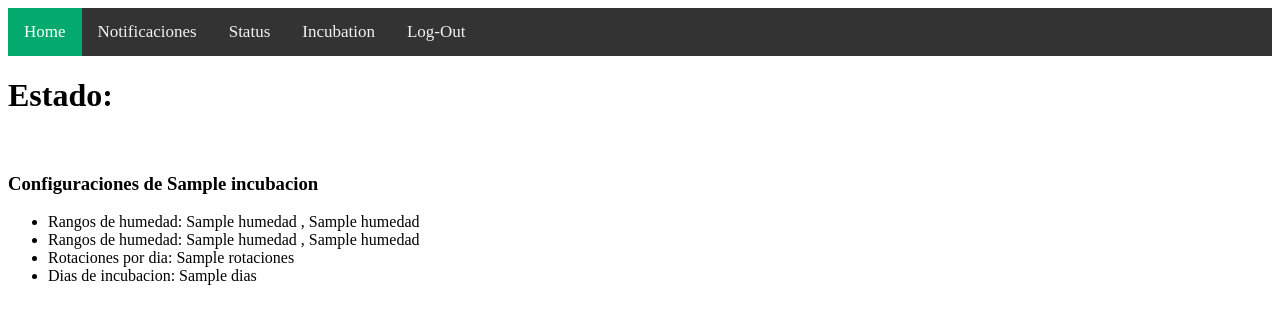
After one commit to Loddrik/EggCubator, a Flask app: page /status in a window 1280 px wide. The commit adds this page. Shown: the top 324 px of the page. Run offline with Flask 2, Linux system fonts and the light colour scheme; a database or web service that is not in the repository returns one stand-in record (values such as "Sample title"); some libraries are stand-ins or nearby versions.

Commit message:
Se crearon las rutas para mostrar la informacion de la incubacion actual

```diff
--- a/app.py
+++ b/app.py
@@ -3,6 +3,7 @@ from flask import Flask, render_template,request,url_for,redirect,session
 from flask import json
 from flask.json import jsonify
 from flask_pymongo import PyMongo
+from pymongo import message
 
 app = Flask(__name__)
 app.config['MONGO_URI'] = 'mongodb+srv://loddrik:hermosilla@eggcuabtor.juckj.mongodb.net/EggCubator?retryWrites=true&w=majority'
@@ -124,6 +125,8 @@ def logout():
     except:
         return 'Not registered'
 
+
+
 @app.route('/nueva_incubacion',methods = ['GET','POST'])
 def nueva_incubacion():
     if request.method == 'POST':
@@ -147,6 +150,7 @@ def nueva_incubacion():
 
                 db.Incubacion.insert({
                     "nombre": request.form['nombre'],
+                    "id_incubadora" : session.get('id_incubadora'),
                     "adv_config": {
                         "humedad" : [request.form['humedad_inf'],request.form['humedad_sup']],
                         "temperatura" : [request.form['temperatura_inf'],request.form['temperatura_sup']],
@@ -155,7 +159,7 @@ def nueva_incubacion():
                     }
                 })
                 session['incubacion_actual'] = request.form['nombre']
-                return redirect('/')
+                return redirect('/status')
         else:
             return 'Sky is the limit'
         #tomar datos del fomrulario
@@ -166,3 +170,22 @@ def nueva_incubacion():
     else:
         predeterminated = list(db.Configuraciones_predet.find())
         return render_template('logged/nueva_incubacion.html', configurations = predeterminated)
+
+
+@app.route('/status', methods = ['GET'])
+def status():
+    try:
+        incubacion = db.Incubacion.find_one({
+            "nombre" : session.get('incubacion_actual'),
+            "id_incubadora" : session.get('id_incubadora')
+        })
+
+        if not incubacion:
+            return redirect('/nueva_incubacion')
+        else:
+            print(incubacion['adv_config']['humedad'][0])
+            return render_template('/logged/status.html', incubacion = incubacion)
+
+
+    except:
+        return jsonify(message = 'Error')
--- a/templates/logged/base_logged.html
+++ b/templates/logged/base_logged.html
@@ -39,7 +39,7 @@
     <div class="topnav">
         <a class="active" href="/">Home</a>
         <a href="#">Notificaciones</a>
-        <a href="#">Status</a>
+        <a href="{{url_for('status')}}">Status</a>
         <a href="{{url_for('nueva_incubacion')}}">Incubation</a>
         <a href="{{url_for('logout')}}">Log-Out</a>
       </div>
--- /dev/null
+++ b/templates/logged/status.html
@@ -0,0 +1,18 @@
+{% extends 'logged/base_logged.html' %}
+
+{% block body %}
+
+
+<h1>Estado:</h1><br/>
+<div>
+<h3>Configuraciones de {{ incubacion['nombre']}}</h3>
+    <ul>
+        <li>Rangos de humedad: {{ incubacion['adv_config']['humedad'][0]}} , {{ incubacion['adv_config']['humedad'][1]}}</li>
+        <li>Rangos de humedad: {{ incubacion['adv_config']['humedad'][0]}} , {{ incubacion['adv_config']['humedad'][1]}}</li>
+        <li> Rotaciones por dia: {{incubacion['adv_config']['rotaciones']}}</li>
+        <li> Dias de incubacion: {{incubacion['adv_config']['dias']}}</li>
+    </ul>
+</div>
+
+
+{% endblock %}
```
